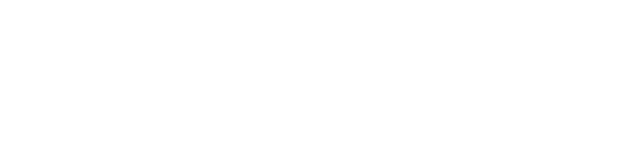
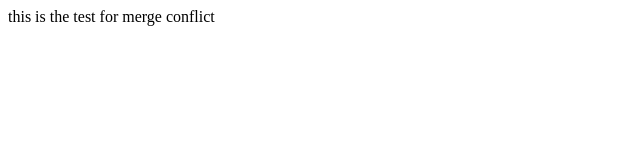
Before and after one commit to bwarner88/tester, a plain HTML site: page index.html in a window 1280 px wide. Shown: the whole page, without its empty margins (0-640 px from the left). Drawn offline with Linux system fonts and the light colour scheme.

Commit message:
first branch push

```diff
--- a/index.html
+++ b/index.html
@@ -7,6 +7,6 @@
     <title>Document</title>
 </head>
 <body>
-
+    <div>this is the test for merge conflict</div>
 </body>
 </html>
```
